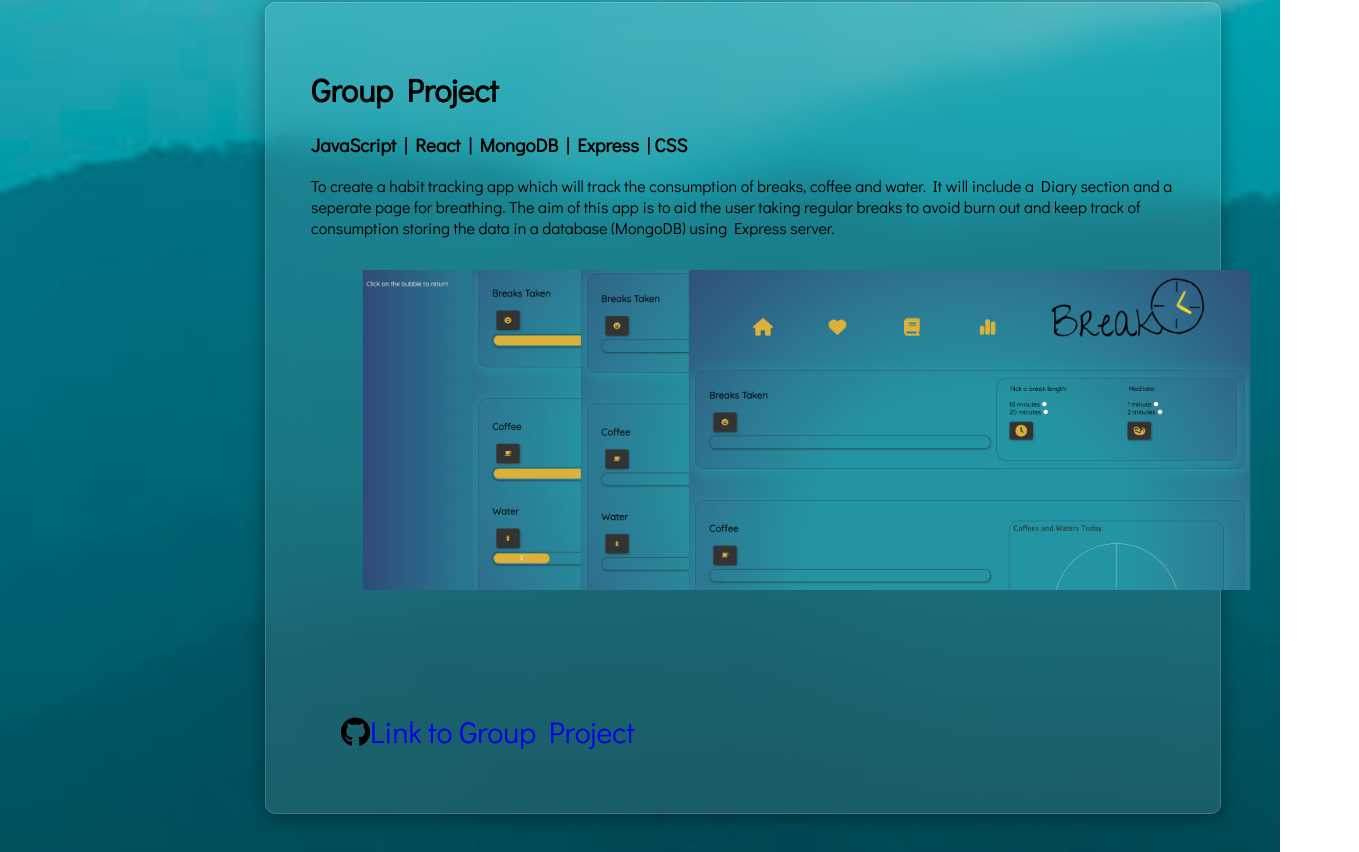
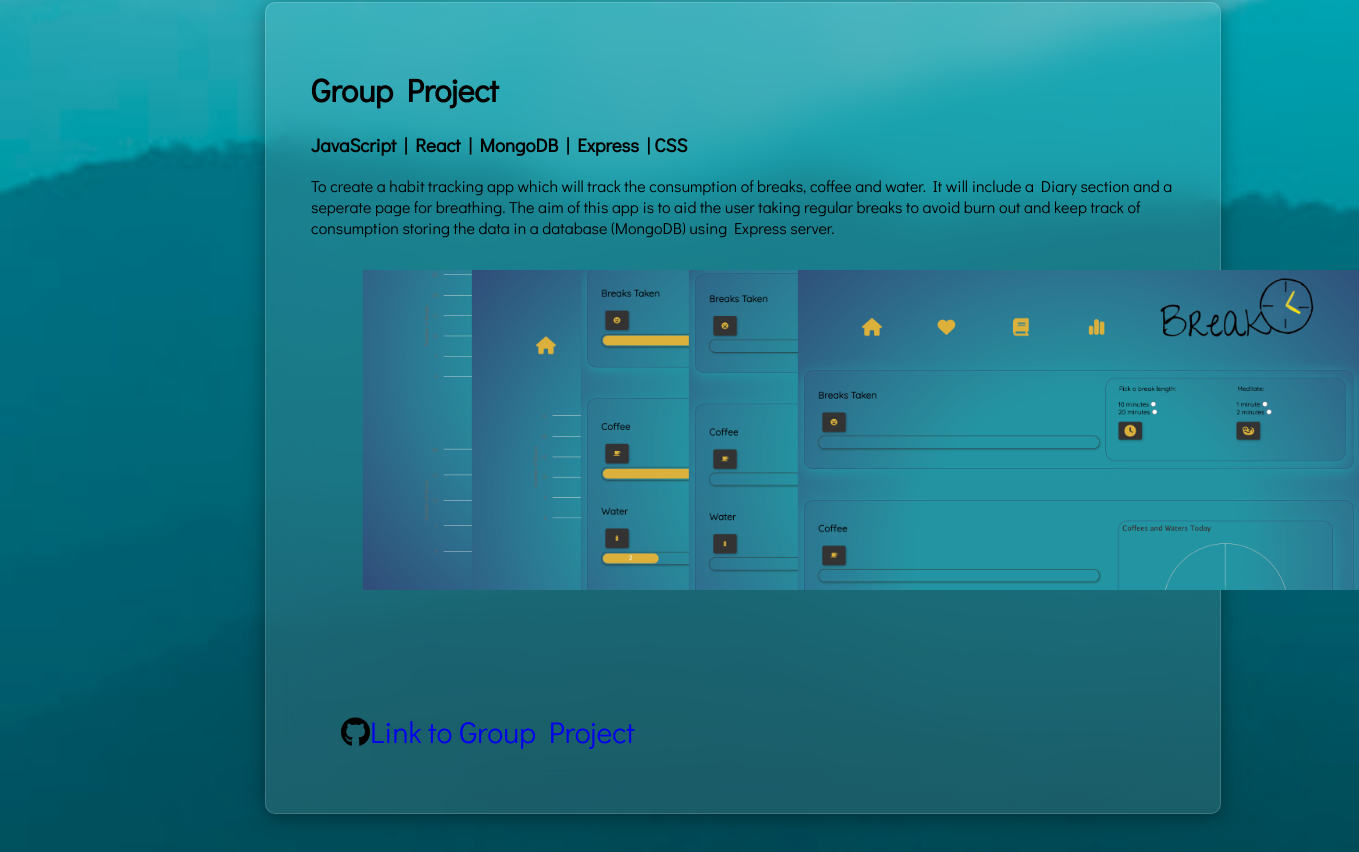
Before and after one commit to coose911/mt_portfolio, a React (Create React App) app: page /projects in a window 1280 px wide. Shown: the part 1108-1960 px from the top of the page, 1359 px wide, since content can reach past the window. Built offline with nearby package versions, Linux system fonts and the light colour scheme.

Commit message:
sorted images

```diff
--- a/src/Components/Projects.js
+++ b/src/Components/Projects.js
@@ -10,7 +10,8 @@ import image4 from '../Project_1_images/4.png'
 import gImage1 from '../Project_2_images/1.png'
 import gImage2 from '../Project_2_images/2.png'
 import gImage3 from '../Project_2_images/3.png'
-import gImage4 from '../Project_2_images/4.png'
+import gImage5 from '../Project_2_images/5.png'
+import gImage6 from '../Project_2_images/6.png'
 
 
 const ProjectContainer = styled.div`
@@ -54,7 +55,8 @@ const Projects = () => {
                             The aim of this app is to aid the user taking regular breaks to avoid burn out and keep track of consumption storing the data in a database (MongoDB) using Express server.
                         </p>
                         <section >
-                            <img  src={gImage4} />
+                            <img  src={gImage6} />
+                            <img  src={gImage5} />
                             <img  src={gImage3} />
                             <img  src={gImage2} />
                             <img  src={gImage1} />
```
